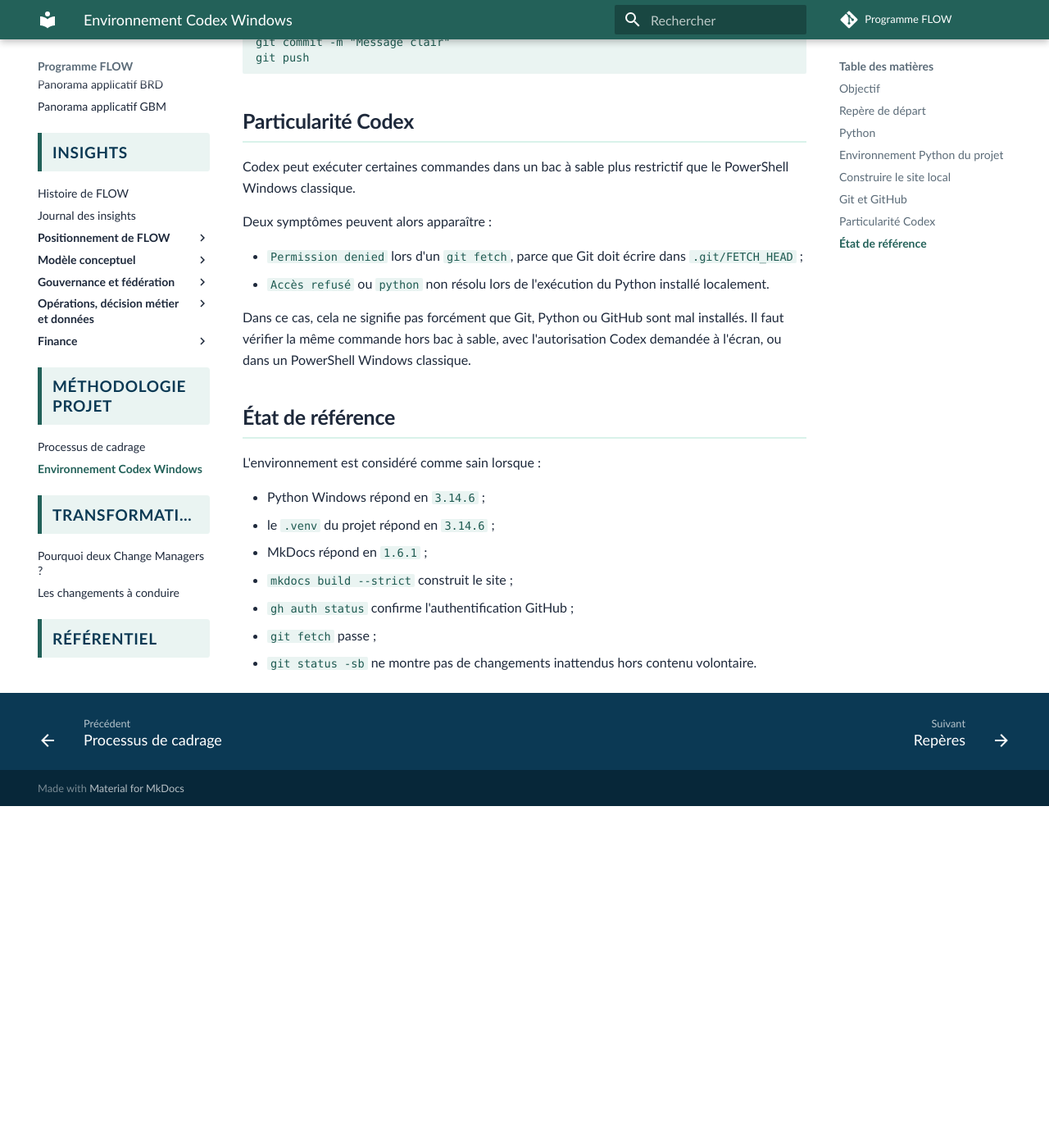
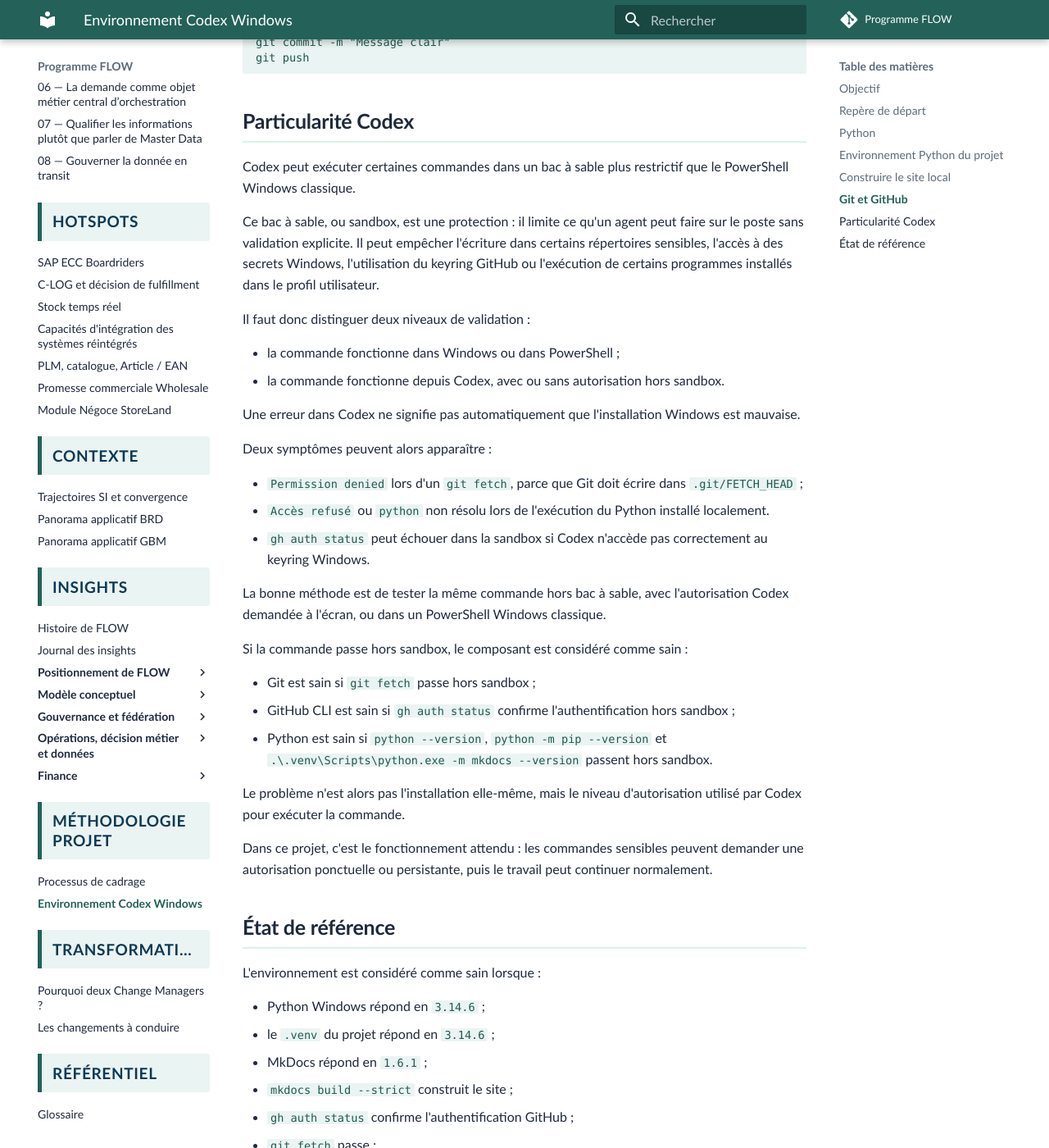
Before and after one commit to laurent-sintes/FLOW-Program, an MkDocs documentation site: the page built from docs/methode/environnement-codex-windows.md, in a window 1280 px wide and 1400 px high, scrolled down 2734 px. Shown: the whole window at 82% size. Built offline with MkDocs 1.6.1 and Material for MkDocs 9.7.7, drawn with Linux system fonts in a browser that asks for light colours; comment, search, counter and statistics services are not loaded; before the commit the page ends 3717 px from its top, so only the background shows below that.

Commit message:
Clarify Codex sandbox behavior

```diff
--- a/docs/methode/environnement-codex-windows.md
+++ b/docs/methode/environnement-codex-windows.md
@@ -132,12 +132,32 @@
 
 Codex peut exécuter certaines commandes dans un bac à sable plus restrictif que le PowerShell Windows classique.
 
+Ce bac à sable, ou sandbox, est une protection : il limite ce qu'un agent peut faire sur le poste sans validation explicite. Il peut empêcher l'écriture dans certains répertoires sensibles, l'accès à des secrets Windows, l'utilisation du keyring GitHub ou l'exécution de certains programmes installés dans le profil utilisateur.
+
+Il faut donc distinguer deux niveaux de validation :
+
+- la commande fonctionne dans Windows ou dans PowerShell ;
+- la commande fonctionne depuis Codex, avec ou sans autorisation hors sandbox.
+
+Une erreur dans Codex ne signifie pas automatiquement que l'installation Windows est mauvaise.
+
 Deux symptômes peuvent alors apparaître :
 
 - `Permission denied` lors d'un `git fetch`, parce que Git doit écrire dans `.git/FETCH_HEAD` ;
 - `Accès refusé` ou `python` non résolu lors de l'exécution du Python installé localement.
+- `gh auth status` peut échouer dans la sandbox si Codex n'accède pas correctement au keyring Windows.
 
-Dans ce cas, cela ne signifie pas forcément que Git, Python ou GitHub sont mal installés. Il faut vérifier la même commande hors bac à sable, avec l'autorisation Codex demandée à l'écran, ou dans un PowerShell Windows classique.
+La bonne méthode est de tester la même commande hors bac à sable, avec l'autorisation Codex demandée à l'écran, ou dans un PowerShell Windows classique.
+
+Si la commande passe hors sandbox, le composant est considéré comme sain :
+
+- Git est sain si `git fetch` passe hors sandbox ;
+- GitHub CLI est sain si `gh auth status` confirme l'authentification hors sandbox ;
+- Python est sain si `python --version`, `python -m pip --version` et `.\.venv\Scripts\python.exe -m mkdocs --version` passent hors sandbox.
+
+Le problème n'est alors pas l'installation elle-même, mais le niveau d'autorisation utilisé par Codex pour exécuter la commande.
+
+Dans ce projet, c'est le fonctionnement attendu : les commandes sensibles peuvent demander une autorisation ponctuelle ou persistante, puis le travail peut continuer normalement.
 
 ## État de référence
 
```
